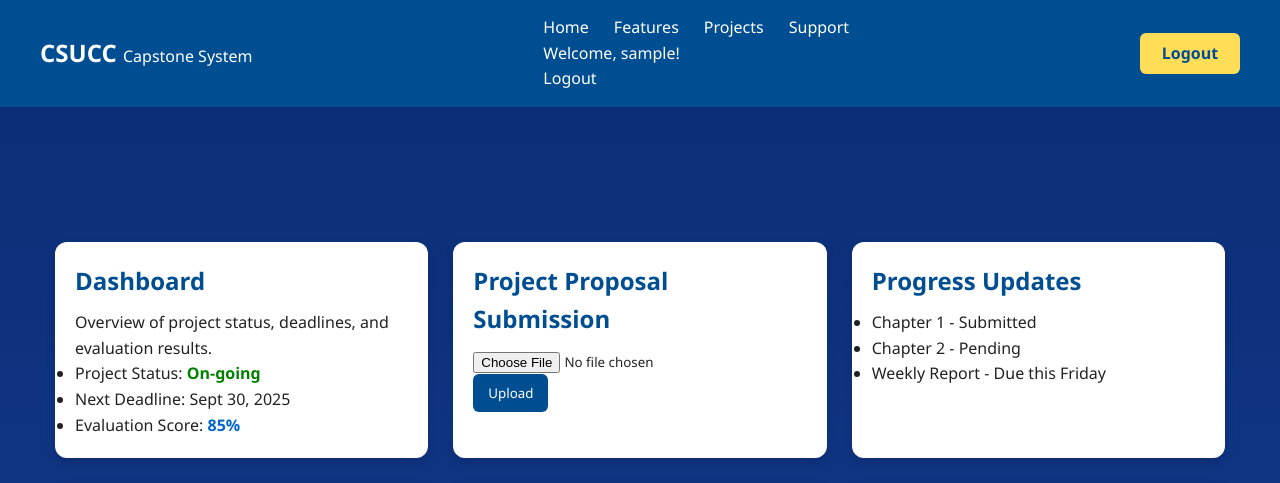
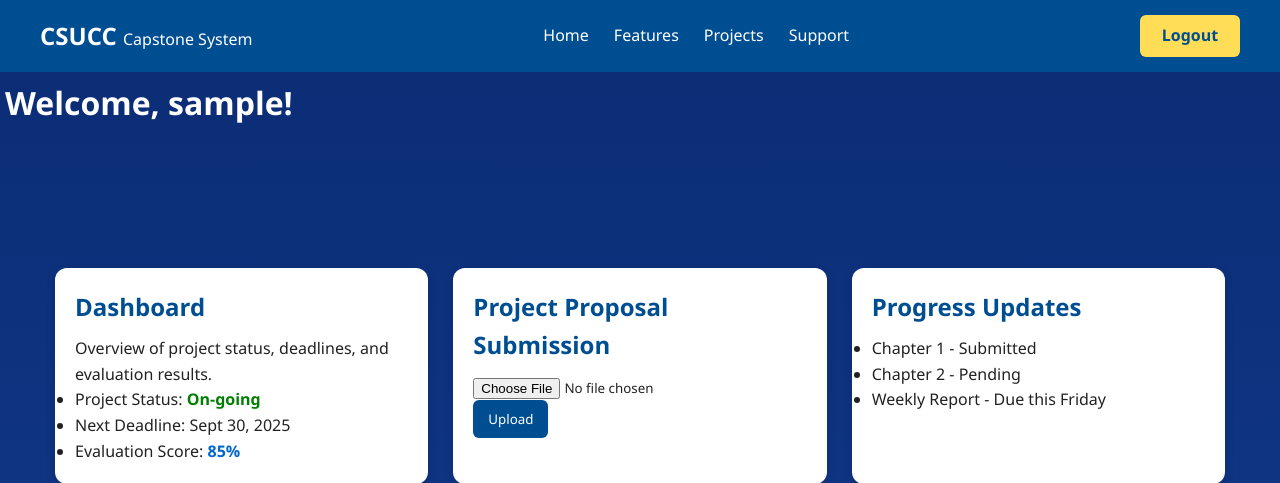
Before and after one commit to Jimmy20156/Captstone_Project, a Django app: page /dashboard in a window 1280 px wide. Shown: the top 483 px of the page. Run offline with Django 5.2, Linux system fonts and the light colour scheme; the visitor is signed in with stand-in values (Sample User, id 1).

Commit message:
update the images and dashboard

```diff
--- a/csucc_capstone_management_system/app/templates/public/student_dashboard.html
+++ b/csucc_capstone_management_system/app/templates/public/student_dashboard.html
@@ -26,18 +26,20 @@
         <li><a href="#">Support</a></li>
       </ul>
 
+
+
+    </nav>
       {% if user.is_authenticated %}
-        <p>Welcome, {{ user.username }}!</p>
-        <a href="{% url 'logout' %}">Logout</a>
+        <a class="btn-signin" href="{% url 'logout' %}">Logout</a>
       {% else %}
         <a href="{% url 'login' %}">Login</a>
       {% endif %}
+  </header>
+{% if user.is_authenticated %}
+        <h1 style="text-align: start; padding: 5px;">Welcome, {{ user.username }}!</h1>
+        {% endif %}
+  <main>
 
-    </nav>
-    <a href="{% url 'register' %}" class="btn-signin">Logout</a>
-  </header>
-
-  <main>
     <!-- Dashboard Section -->
     <section id="dashboard" class="card">
       <h2>Dashboard</h2>
```
Also changed, not shown: csucc_capstone_management_system/app/templates/public/projects.html (+4 -4 lines), csucc_capstone_management_system/app/static/app/public/images/evaluate.png (added), csucc_capstone_management_system/app/static/app/public/images/event.svg (added), csucc_capstone_management_system/app/static/app/public/images/health.png (added), csucc_capstone_management_system/app/static/app/public/images/smart.png (added), csucc_capstone_management_system/app/static/app/public/styles/student_dashboard.css (line endings or trailing spaces).
